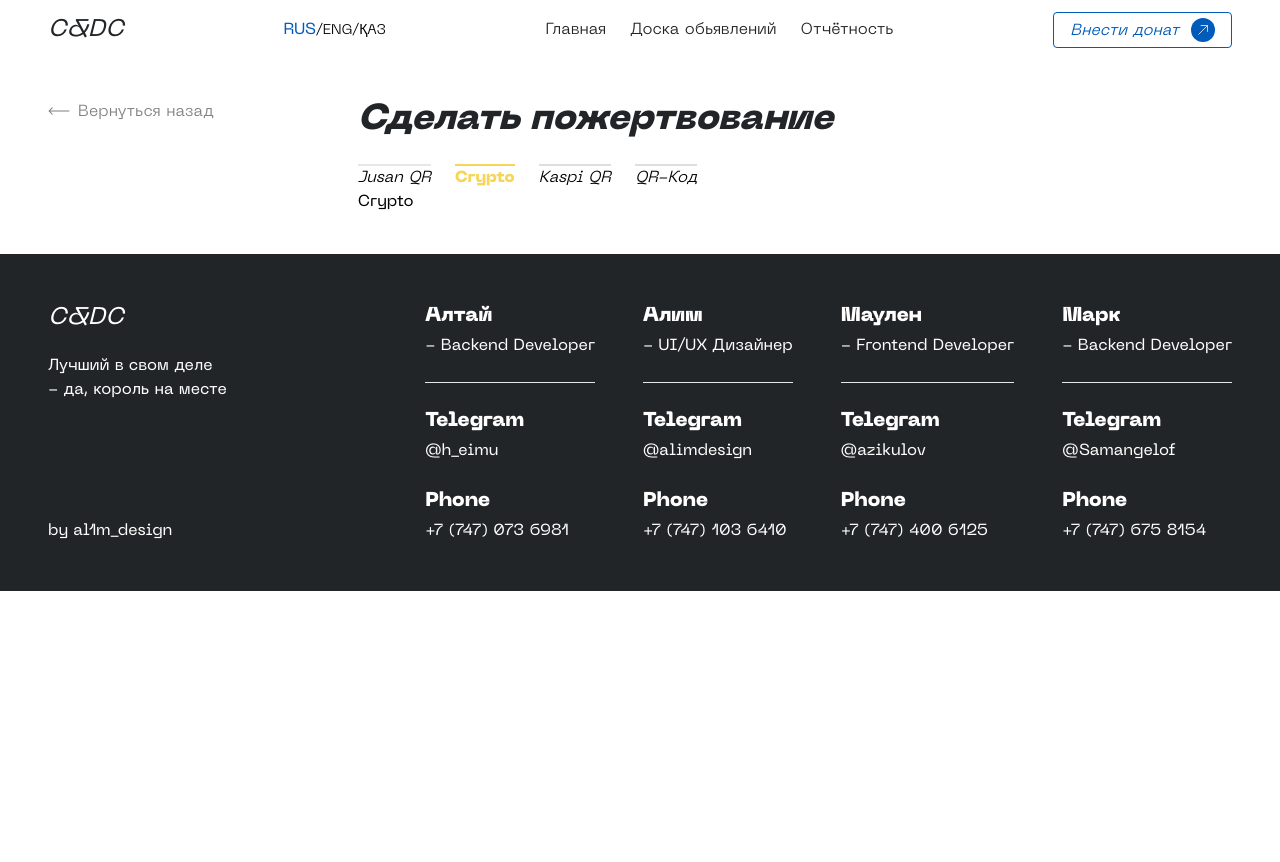
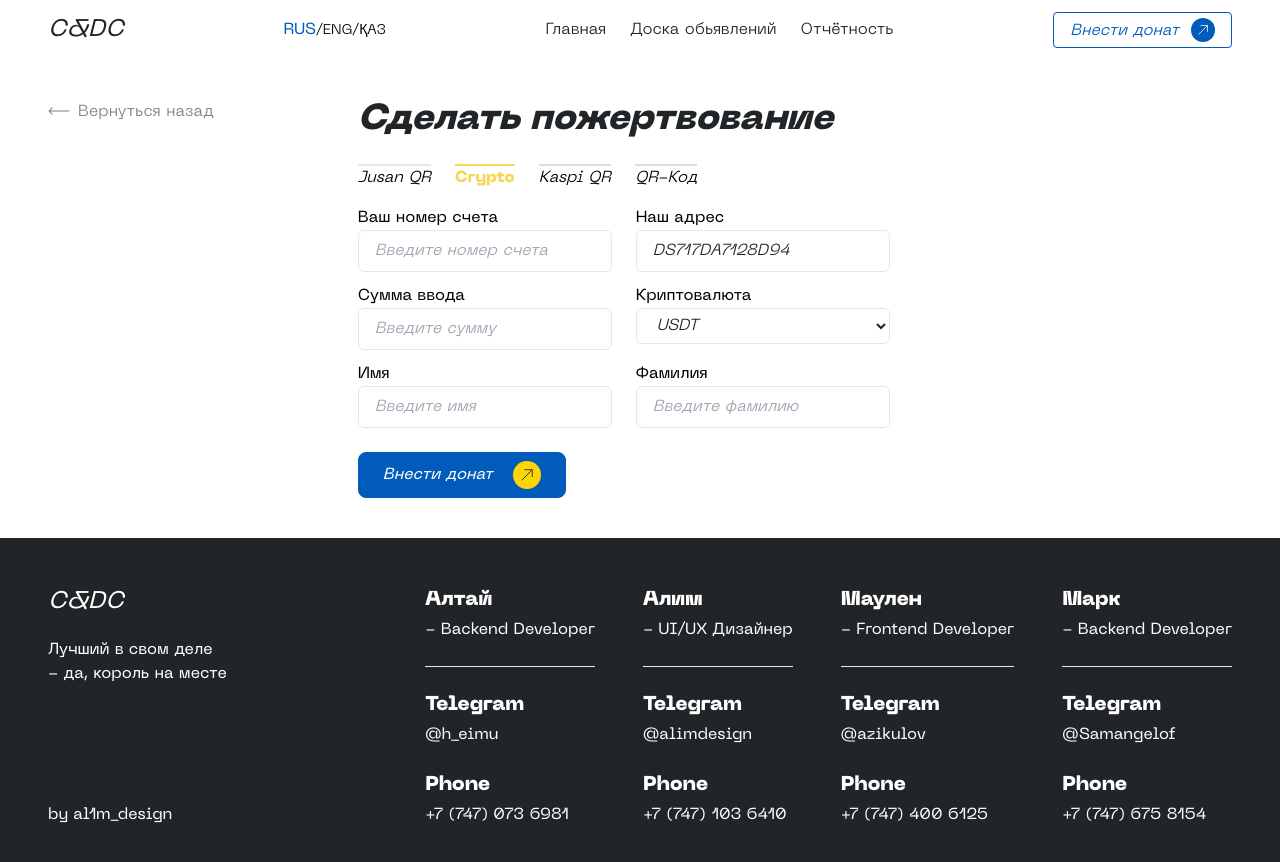
Before and after one commit to azikulov/charity-hackathon, a Next.js app: page /pay in a window 1280 px wide. Both pictures are taken after a click on the button "Crypto". Shown: the top 862 px of the page. Before the commit the page ends 800 px from the top, so only its background shows below. Built offline with nearby package versions, Linux system fonts and the light colour scheme.

Commit message:
сделал дизайн таба crypto

```diff
--- a/src/pages/pay.tsx
+++ b/src/pages/pay.tsx
@@ -184,7 +184,95 @@ function JusanQR() {
 }
 
 function Crypto() {
-  return <div className=''>Crypto</div>;
+  return (
+    <form className='mt-4'>
+      <div className='grid grid-cols-2 gap-x-6 gap-y-3'>
+        <div className='' aria-label='field'>
+          <p className=''>Ваш номер счета</p>
+          <input
+            type='text'
+            placeholder='Введите номер счета'
+            className='px-4 rounded-md focus:border-[#222527] border outline-none font-light italic text-[#222527] py-2'
+          />
+        </div>
+
+        <div className='' aria-label='field'>
+          <p className=''>Наш адрес</p>
+          <input
+            type='text'
+            placeholder='Введите номер счета'
+            value={'DS717DA7128D94'}
+            className='px-4 rounded-md focus:border-[#222527] border outline-none font-light italic text-[#222527] py-2'
+          />
+        </div>
+
+        <div className='' aria-label='field'>
+          <p className=''>Сумма ввода</p>
+          <input
+            type='text'
+            placeholder='Введите сумму'
+            className='px-4 rounded-md focus:border-[#222527] border outline-none font-light italic text-[#222527] py-2'
+          />
+        </div>
+
+        <div className='' aria-label='field'>
+          <p className=''>Криптовалюта</p>
+
+          <select
+            className='px-4 w-full bg-white rounded-md font-neue-inktrap focus:border-[#222527] border outline-none font-light italic text-[#222527] py-2'
+            name=''
+            id=''
+          >
+            <option value='USDT'>USDT</option>
+            <option value='BTC'>BTC</option>
+            <option value='ETH'>ETH</option>
+          </select>
+        </div>
+
+        <div className='' aria-label='field'>
+          <p className=''>Имя</p>
+          <input
+            type='text'
+            placeholder='Введите имя'
+            className='px-4 rounded-md focus:border-[#222527] border outline-none font-light italic text-[#222527] py-2'
+          />
+        </div>
+
+        <div className='' aria-label='field'>
+          <p className=''>Фамилия</p>
+          <input
+            type='text'
+            placeholder='Введите фамилию'
+            className='px-4 rounded-md focus:border-[#222527] border outline-none font-light italic text-[#222527] py-2'
+          />
+        </div>
+      </div>
+
+      <br />
+
+      <button
+        className='flex items-center w-fit text-base italic bg-[#005BBB] gap-x-5 py-2 px-6 rounded-lg border border-[#005BBB]'
+        type='submit'
+      >
+        <span className='text-[#fff]'>Внести донат</span>
+        <svg
+          width='64'
+          height='64'
+          viewBox='0 0 64 64'
+          fill='none'
+          xmlns='http://www.w3.org/2000/svg'
+          className='w-7 h-7'
+        >
+          <circle cx='32' cy='32' r='32' fill='#FFD605' />
+          <path
+            d='M20 44L44 20M44 20H25.7391M44 20V36.6957'
+            stroke='#222527'
+            strokeWidth='2'
+          />
+        </svg>
+      </button>
+    </form>
+  );
 }
 
 function KaspiQR() {
```
